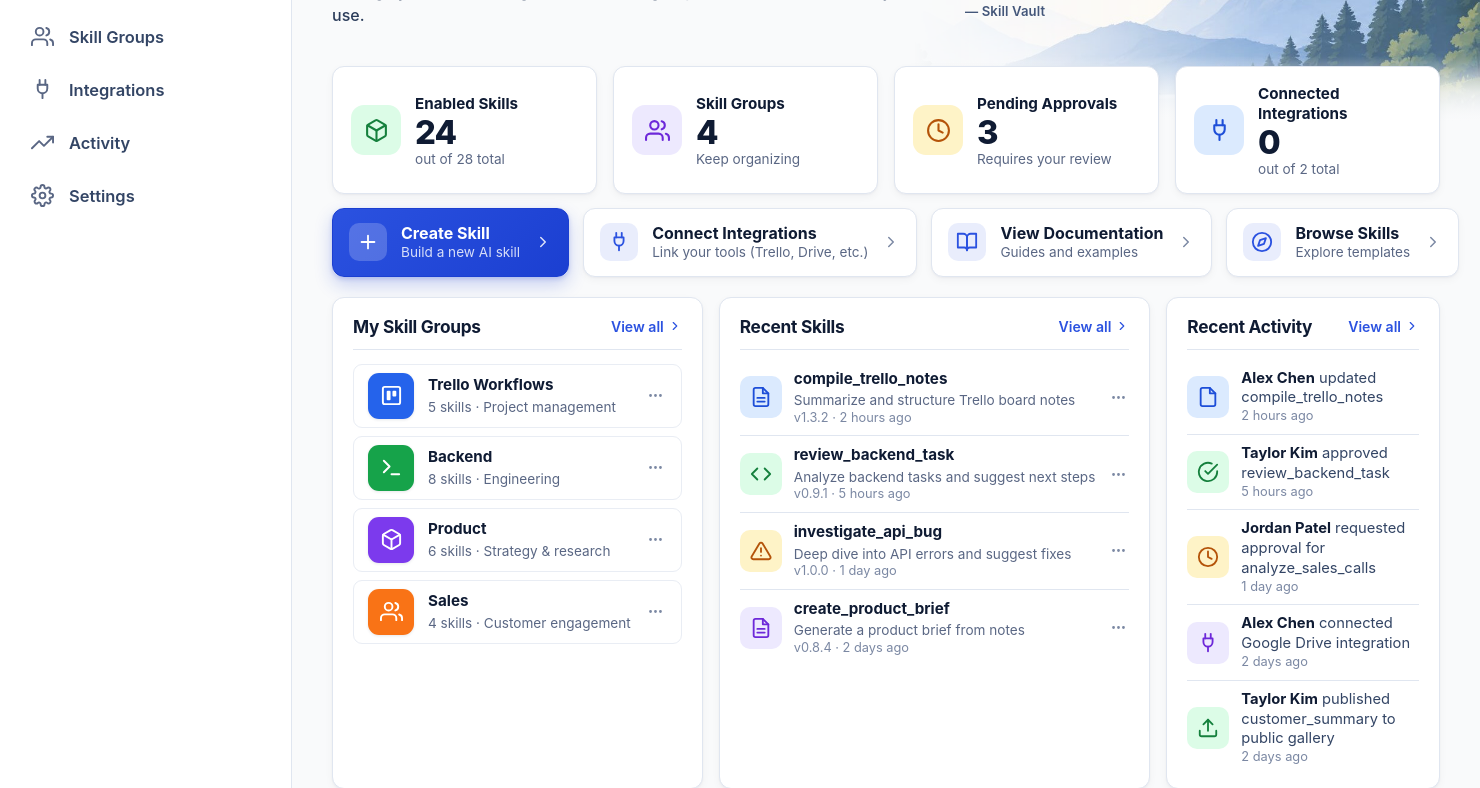
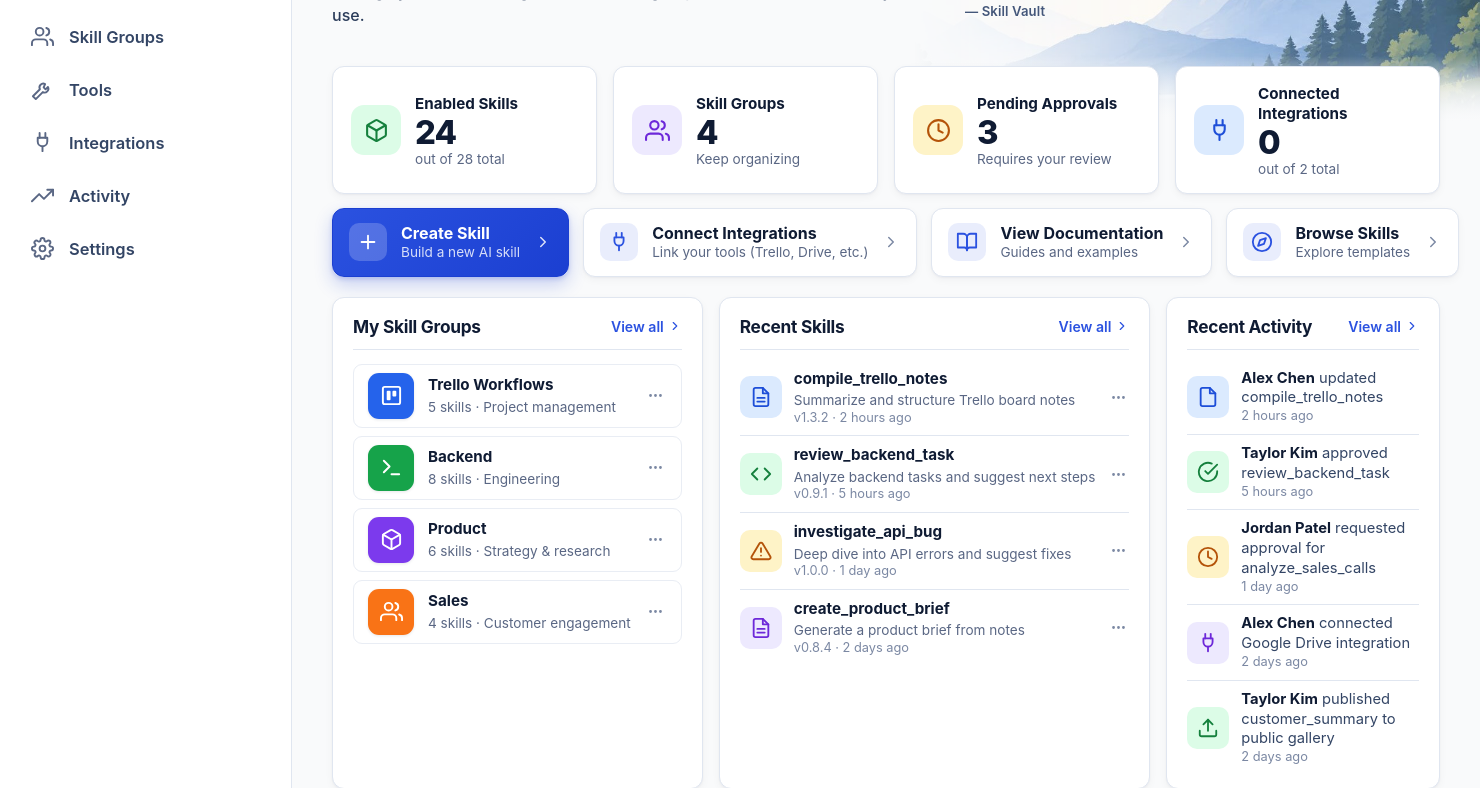
Before and after one commit to knork-fork/skill-vault, a Symfony app: template skill-vault-ui/templates/home/index.html.twig in a window 1480 px wide. Shown: the part 196-984 px from the top of the page. Run offline with Twig, Linux system fonts and the light colour scheme; the template is opened without the code that fills it, so the values that code supplies are empty; some libraries are stand-ins or nearby versions.

Commit message:
Add tools tab to sidebar

```diff
--- a/skill-vault-ui/templates/components/_shell.html.twig
+++ b/skill-vault-ui/templates/components/_shell.html.twig
@@ -2,7 +2,7 @@
     Shared app shell sidebar. Usage:
         {% import 'components/_shell.html.twig' as shell %}
         {{ shell.sidebar('skills') }}
-    `active` is one of: home, skills, skill_groups, integrations, activity, settings.
+    `active` is one of: home, skills, skill_groups, tools, integrations, activity, settings.
     Include components/_shell_styles.html.twig once in the page's stylesheets block.
 #}
 {% macro sidebar(active) %}
@@ -31,6 +31,10 @@
                 <svg viewBox="0 0 24 24" fill="none" stroke="currentColor" stroke-width="2" stroke-linecap="round" stroke-linejoin="round"><path d="M17 21v-2a4 4 0 0 0-4-4H5a4 4 0 0 0-4 4v2"/><circle cx="9" cy="7" r="4"/><path d="M23 21v-2a4 4 0 0 0-3-3.87"/><path d="M16 3.13a4 4 0 0 1 0 7.75"/></svg>
                 Skill Groups
             </a>
+            <a href="#" class="nav-item {{ active == 'tools' ? 'active' : '' }}">
+                <svg viewBox="0 0 24 24" fill="none" stroke="currentColor" stroke-width="2" stroke-linecap="round" stroke-linejoin="round"><path d="M14.7 6.3a4 4 0 0 0-5.4 5.4L2 19l3 3 7.3-7.3a4 4 0 0 0 5.4-5.4l-2.5 2.5-2-2z"/></svg>
+                Tools
+            </a>
             <a href="#" class="nav-item {{ active == 'integrations' ? 'active' : '' }}">
                 <svg viewBox="0 0 24 24" fill="none" stroke="currentColor" stroke-width="2" stroke-linecap="round" stroke-linejoin="round"><path d="M9 2v5"/><path d="M15 2v5"/><path d="M7 7h10v4a5 5 0 0 1-10 0z"/><path d="M12 16v5"/></svg>
                 Integrations
```
